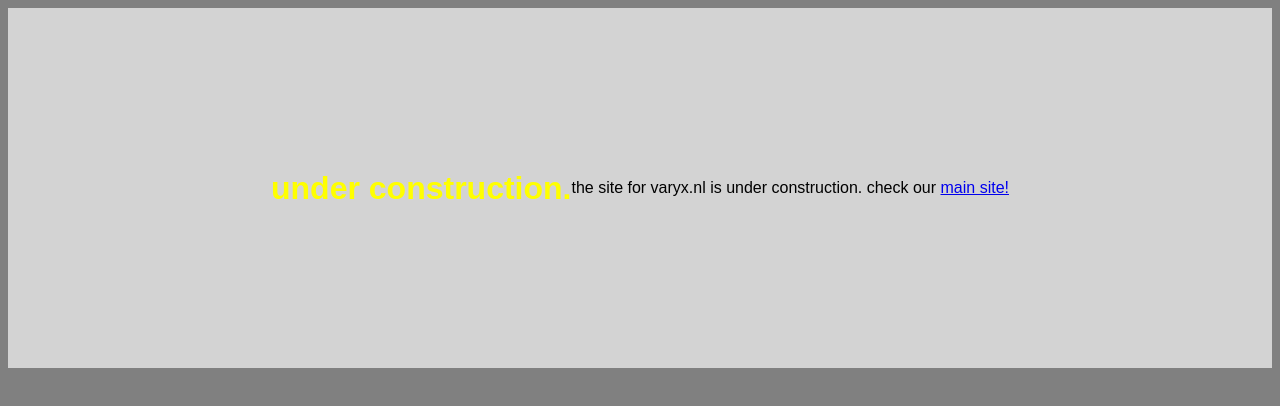
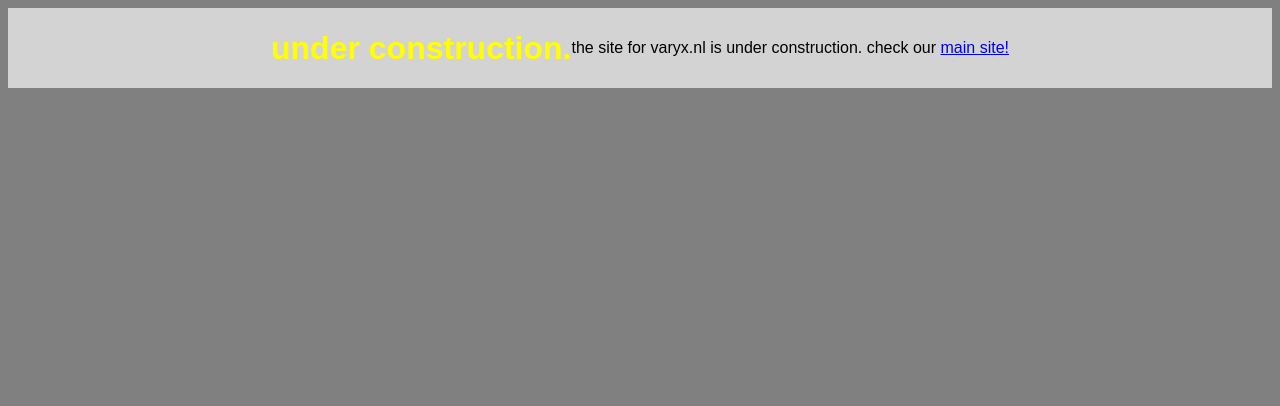
Before and after one commit to oltx/varyx.nl, a plain HTML site: page index.html in a window 1280 px wide. Drawn offline with Linux system fonts and the light colour scheme.

Commit message:
Update index.html

```diff
--- a/index.html
+++ b/index.html
@@ -7,7 +7,7 @@
       <style>
       body { background-color: gray; font-family: arial;}
       h1 { color: yellow; }
-      #box { display: flex; justify-content: center; align-items: center; height: 45vh; background-color: lightgray; }
+      #box { display: flex; justify-content: center; align-items: center; height: 10vh; background-color: lightgray; }
    </style>
    </head>
    <body>
```
